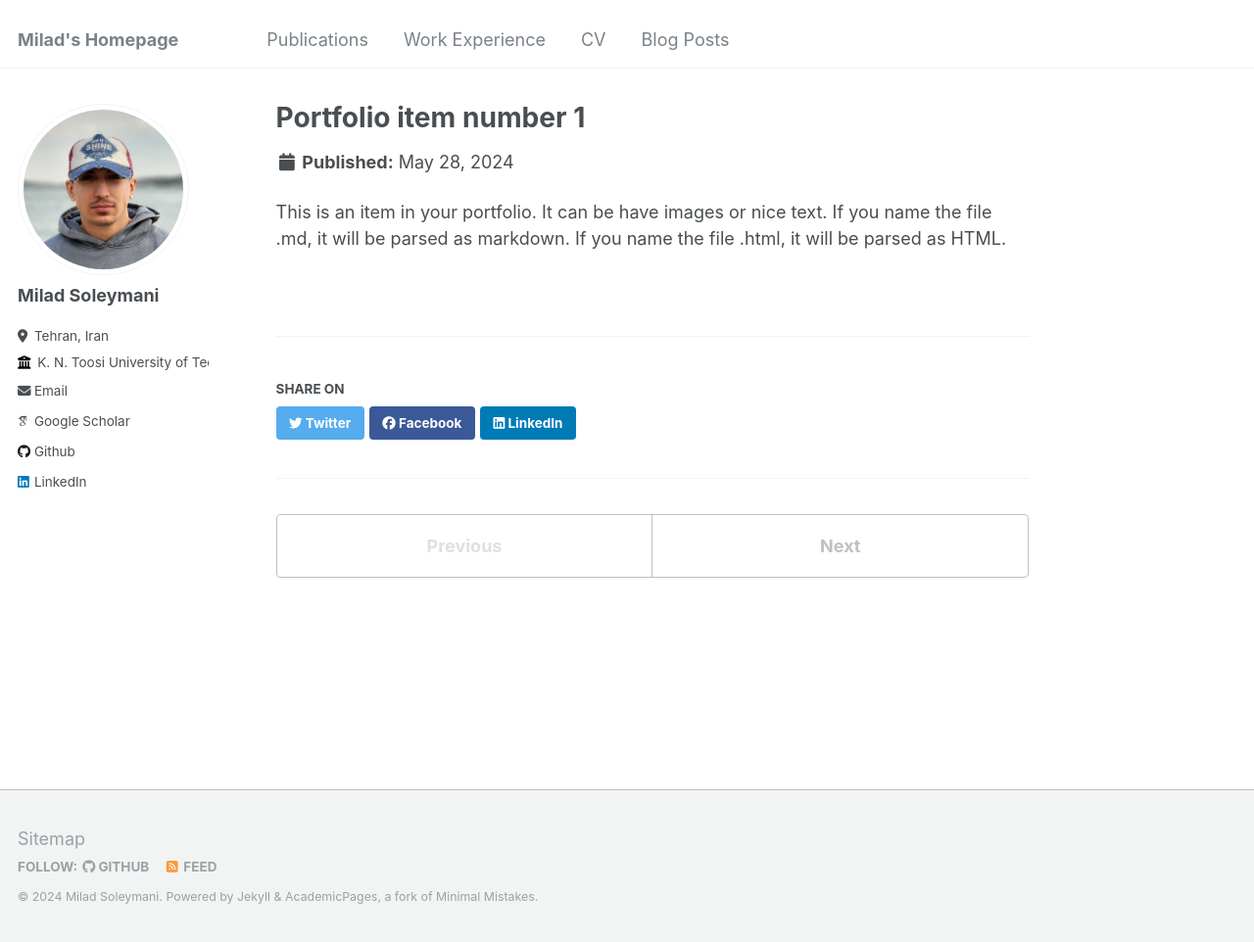
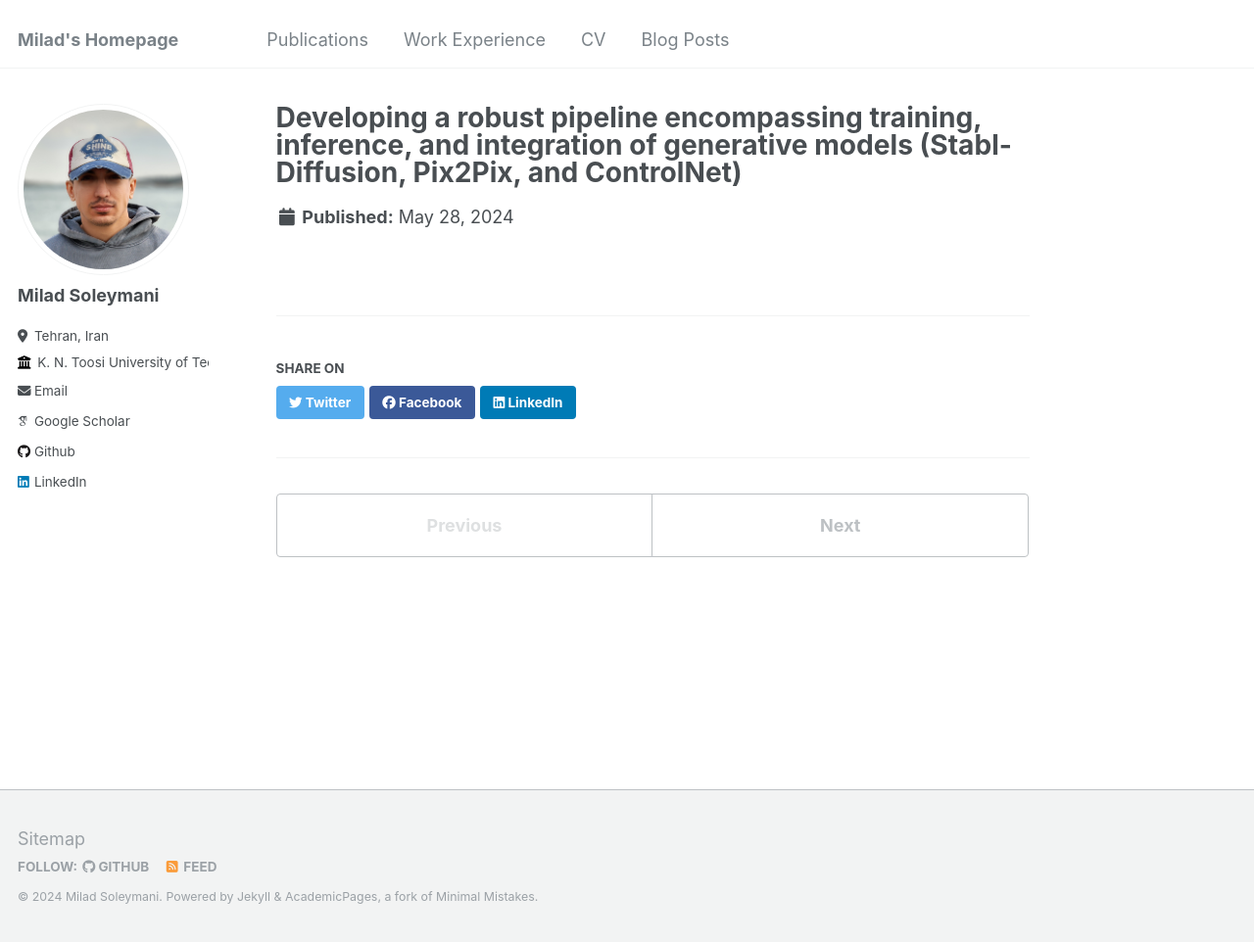
Before and after one commit to MiladSoleymani/Milad-Soleymani, a Jekyll site: the page built from _portfolio/portfolio-1.md, in a window 1280 px wide and 962 px high. Shown: the whole window at 98% size. Built offline with Jekyll 4.4.1, drawn with Linux system fonts in a browser that asks for light colours; some web fonts are replaced.

Commit message:
Update portfolio-1.md

```diff
--- a/_portfolio/portfolio-1.md
+++ b/_portfolio/portfolio-1.md
@@ -1,7 +1,5 @@
 ---
-title: "Portfolio item number 1"
+title: "Developing a robust pipeline encompassing training, inference, and integration of generative models (Stabl-Diffusion, Pix2Pix, and ControlNet)"
 excerpt: "Short description of portfolio item number 1<br/><img src='/images/500x300.png'>"
 collection: portfolio
 ---
-
-This is an item in your portfolio. It can be have images or nice text. If you name the file .md, it will be parsed as markdown. If you name the file .html, it will be parsed as HTML.
```
